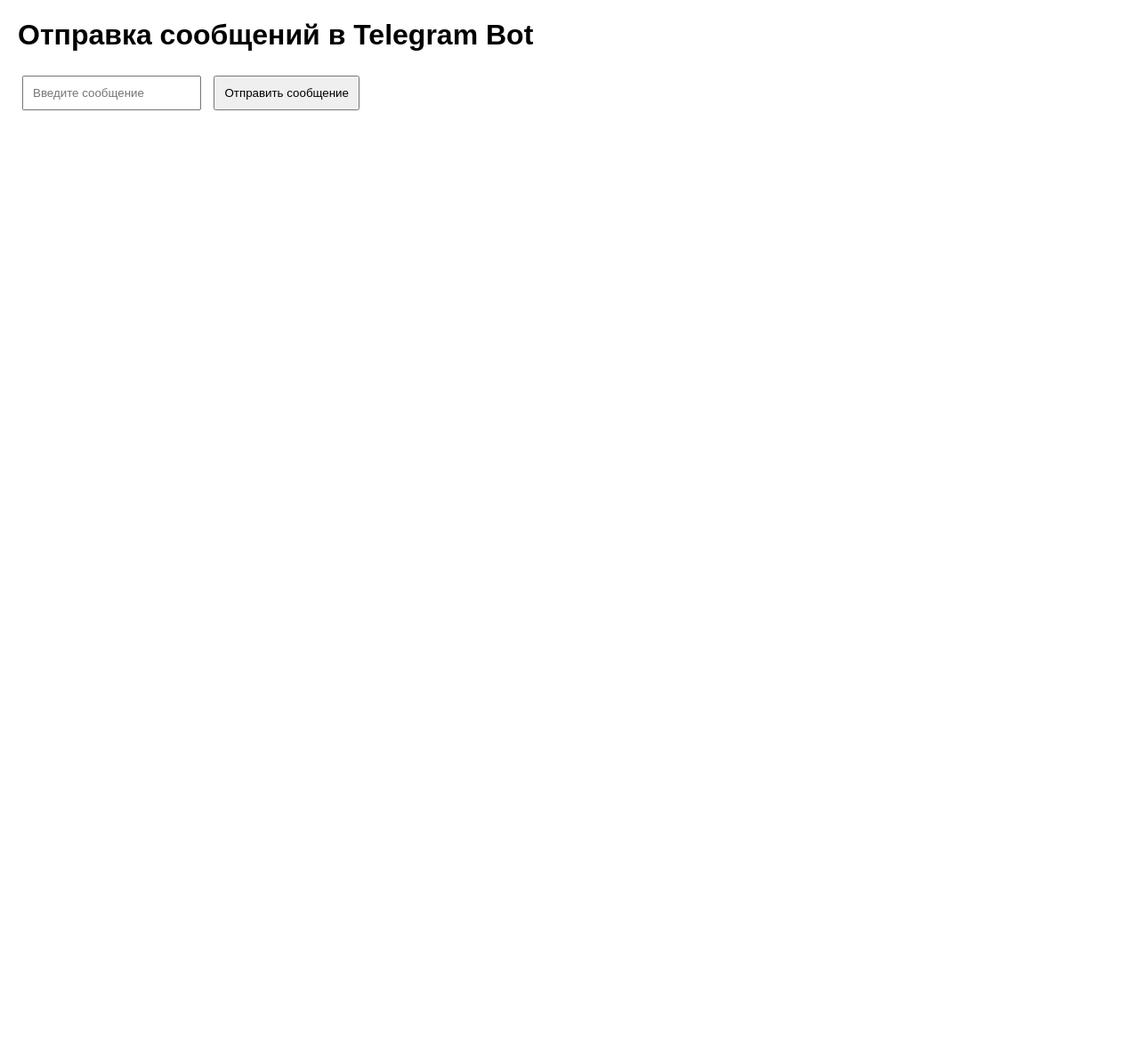
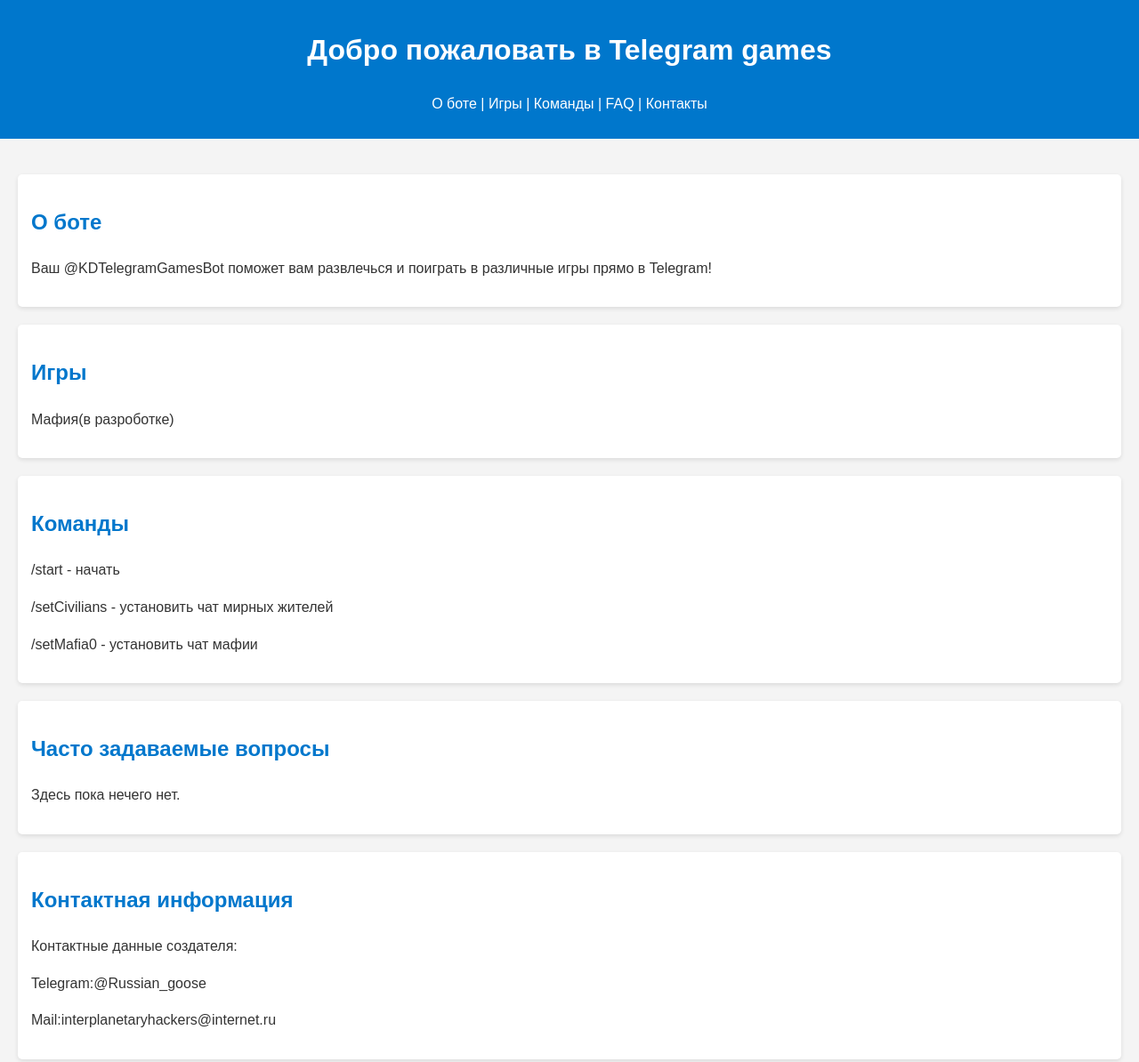
Before and after one commit to Karnilov/TelegramGamesBot, a plain HTML site: page index.html in a window 1280 px wide. Shown: the top 1194 px of the page at 89% size. Before the commit the page ends 800 px from the top, so only its background shows below. Drawn offline with Linux system fonts and the light colour scheme.

Commit message:
Update index.html

```diff
--- a/index.html
+++ b/index.html
@@ -3,59 +3,54 @@
    <head>
        <meta charset="UTF-8">
        <meta name="viewport" content="width=device-width, initial-scale=1.0">
-    <title>Telegram Bot Messenger</title>
-    <style>
-        body {
-            font-family: Arial, sans-serif;
-            margin: 20px;
-        }
-        input, button {
-            padding: 10px;
-            margin: 5px;
-        }
-    </style>
+       <title>@KDTelegramGamesBot</title>
+       <link rel="stylesheet" href="styles.css">
    </head>
    <body>
-    <h1>Отправка сообщений в Telegram Bot</h1>
-    <input type="text" id="message" placeholder="Введите сообщение" />
-    <button onclick="sendMessage()">Отправить сообщение</button>
-    <p id="response"></p>
-
-    <script>
-        function getChatId() {
-            const params = new URLSearchParams(window.location.search);
-            return params.get('chat_id'); // Получаем chat_id из параметров URL
-        }
-
-        function sendMessage() {
-            const message = document.getElementById('message').value;
-            const token = '6992850608:AAGDwwCvf3SVvuwO1op3BOI1g7ZlJAuRsGE'; // Замените на ваш токен
-            const chatId = getChatId(); // Получаем chat_id из URL
-
-            if (!chatId) {
-                document.getElementById('response').innerText = 'Пожалуйста, укажите chat_id в адресной строке.';
-                return;
-            }
-
-            fetch(`https://api.telegram.org/bot${token}/sendMessage`, {
-                method: 'POST',
-                headers: {
-                    'Content-Type': 'application/json',
-                },
-                body: JSON.stringify({
-                    chat_id: chatId,
-                    text: message
-                }),
-            })
-            .then(response => response.json())
-            .then(data => {
-                document.getElementById('response').innerText = data.ok ? 'Сообщение отправлено!' : 'Ошибка при отправке сообщения.';
-            })
-            .catch((error) => {
-                console.error('Ошибка:', error);
-                document.getElementById('response').innerText = 'Ошибка при отправке сообщения.';
-            });
-        }
-    </script>
+       <header>
+           <h1>Добро пожаловать в Telegram games</h1>
+           <nav>
+               <ul>
+                   <li><a href="#about">О боте</a></li>
+                   <li><a>|</a></li>
+                   <li><a href="#games">Игры</a></li>
+                   <li><a>|</a></li>
+                   <li><a href="#commands">Команды</a></li>
+                   <li><a>|</a></li>
+                   <li><a href="#faq">FAQ</a></li>
+                   <li><a>|</a></li>
+                   <li><a href="#contact">Контакты</a></li>
+               </ul>
+           </nav>
+       </header>
+       <main>
+           <section id="about">
+               <h2>О боте</h2>
+               <p>Ваш @KDTelegramGamesBot поможет вам развлечься и поиграть в различные игры прямо в Telegram!</p>
+           </section>
+           <section id="games">
+               <h2>Игры</h2>
+               <p>Мафия(в разроботке)</p>
+           </section>
+           <section id="commands">
+               <h2>Команды</h2>
+               <p>/start - начать</p>
+               <p>/setCivilians - установить чат мирных жителей </p>
+               <p>/setMafia0 - установить чат мафии</p>
+           </section>
+           <section id="faq">
+               <h2>Часто задаваемые вопросы</h2>
+               <p>Здесь пока нечего нет.</p>
+           </section>
+           <section id="contact">
+               <h2>Контактная информация</h2>
+               <p>Контактные данные создателя:</p>
+               <p>Telegram:@Russian_goose</p>
+               <p>Mail:interplanetaryhackers@internet.ru</p>
+           </section>
+       </main>
+       <footer>
+           <p>© 2023 @KDTelegramGamesBot. Все права защищены.</p>
+       </footer>
    </body>
    </html>
```
Lines whose indentation alone changed are shown as unchanged.
